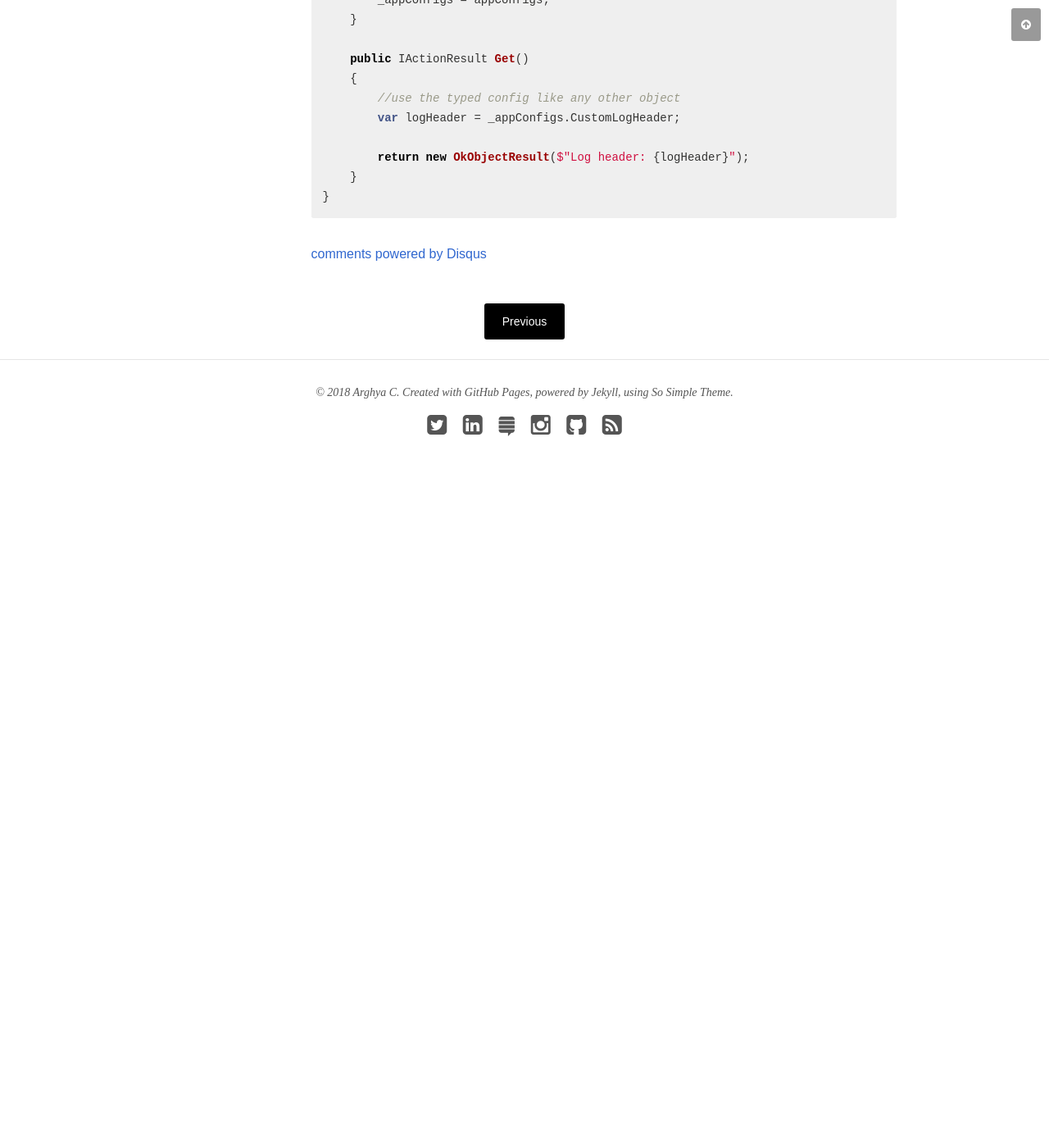
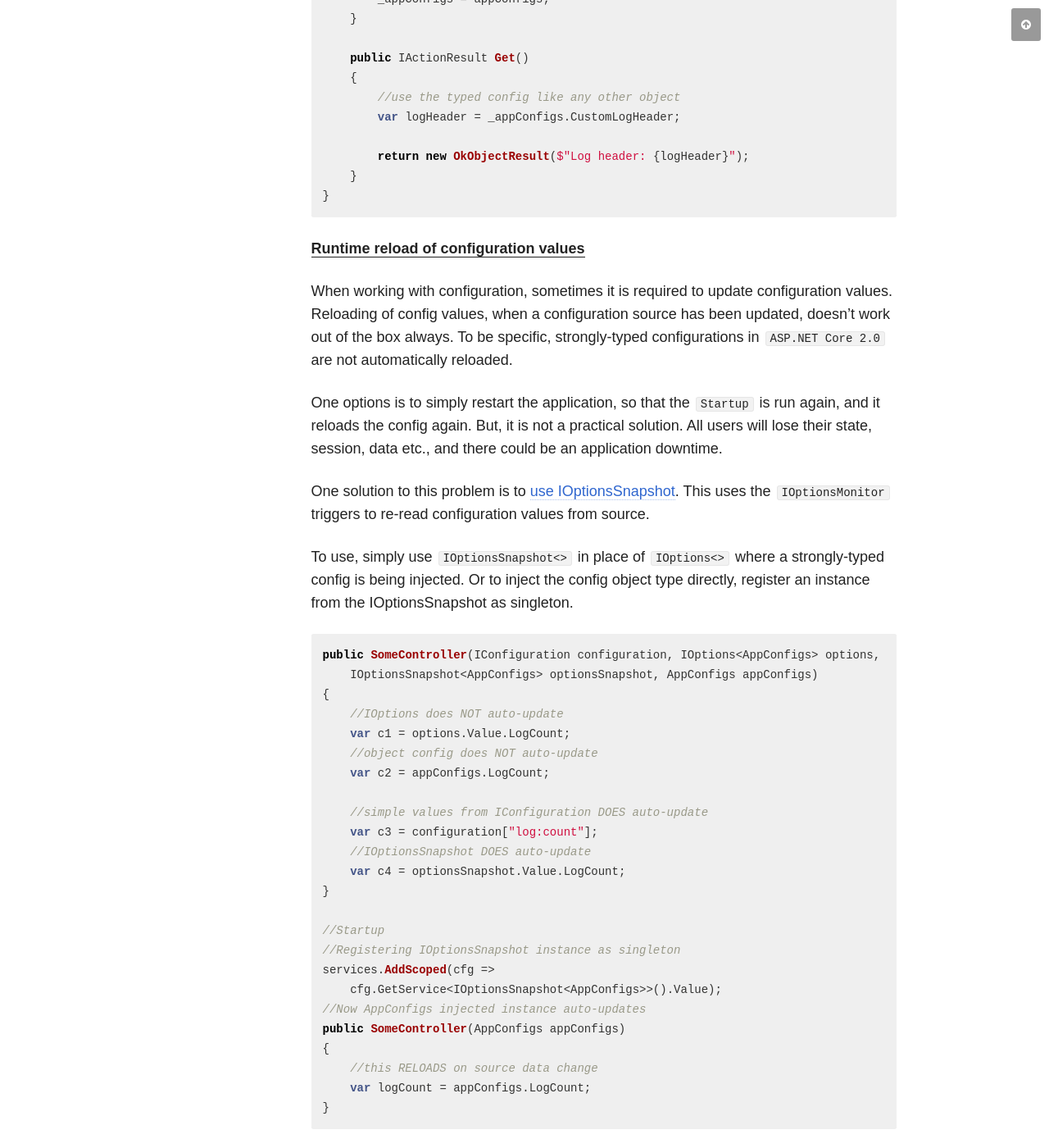
Before and after one commit to chakrabar/chakrabar.github.io, a Jekyll site: the page built from _posts/articles/2018-02-05-practical-configuration-and-di-in-aspnet-core.md, in a window 1280 px wide and 1400 px high, scrolled down 15684 px. Shown: the whole window at 82% size. Built offline with Jekyll 4.4.1, drawn with Linux system fonts in a browser that asks for light colours; nearby versions of some CDN libraries; comment, search, counter and statistics services are not loaded; before the commit the page ends 16314 px from its top, so only the background shows below that; some of the changed text lies outside the part shown.

Commit message:
Config reload updates

````diff
--- a/_posts/articles/2018-02-05-practical-configuration-and-di-in-aspnet-core.md
+++ b/_posts/articles/2018-02-05-practical-configuration-and-di-in-aspnet-core.md
@@ -383,7 +382,7 @@ A sample default `appsettings.json` from ASP.NET Core 2.0 project
 }
 ```
 
-**Reading simple values_ from appsettings file with `IConfiguration`**
+**Reading _simple values_ from appsettings file with `IConfiguration`**
 
 The `IConfiguration` is auto-registered with the DI and can be injected in any class. This IConfiguration has a string based indexer that allow reading values with JSON-style keys. Sample code below.
 
@@ -559,3 +558,42 @@ public class TestController : Controller
     }
 }
 ```
+
+**<u>Runtime reload of configuration values</u>**
+
+When working with configuration, sometimes it is required to update configuration values. Reloading of config values, when a configuration source has been updated, doesn't work out of the box always. To be specific, strongly-typed configurations in `ASP.NET Core 2.0` are not automatically reloaded.
+
+One options is to simply restart the application, so that the `Startup` is run again, and it reloads the config again. But, it is not a practical solution. All users will lose their state, session, data etc., and there could be an application downtime.
+
+One solution to this problem is to [use IOptionsSnapshot](https://docs.microsoft.com/en-us/aspnet/core/fundamentals/configuration/options#reload-configuration-data-with-ioptionssnapshot). This uses the `IOptionsMonitor` triggers to re-read configuration values from source.
+
+To use, simply use `IOptionsSnapshot<>` in place of `IOptions<>` where a strongly-typed config is being injected. Or to inject the config object type directly, register an instance from the IOptionsSnapshot as singleton.
+
+```cs
+public SomeController(IConfiguration configuration, IOptions<AppConfigs> options,
+    IOptionsSnapshot<AppConfigs> optionsSnapshot, AppConfigs appConfigs)
+{
+    //IOptions does NOT auto-update
+    var c1 = options.Value.LogCount;
+    //object config does NOT auto-update
+    var c2 = appConfigs.LogCount;
+
+    //simple values from IConfiguration DOES auto-update
+    var c3 = configuration["log:count"];
+    //IOptionsSnapshot DOES auto-update
+    var c4 = optionsSnapshot.Value.LogCount;
+}
+
+//Startup
+//Registering IOptionsSnapshot instance as singleton
+services.AddScoped(cfg =>
+    cfg.GetService<IOptionsSnapshot<AppConfigs>>().Value);
+//Now AppConfigs injected instance auto-updates
+public SomeController(AppConfigs appConfigs)
+{
+    //this RELOADS on source data change
+    var logCount = appConfigs.LogCount;
+}
+```
+
+Hope this helps in understanding the confiduration system and DI in ASP.NET Core 2.0 little more easily. Check back [official documentation](https://docs.microsoft.com/en-gb/aspnet/core/fundamentals/configuration/index?tabs=basicconfiguration) and [GitHub](https://github.com/aspnet) for latest developments on all topics.
````
Also changed, not shown: other parts of _posts/articles/2018-02-05-practical-configuration-and-di-in-aspnet-core.md (+2 -3 lines).
